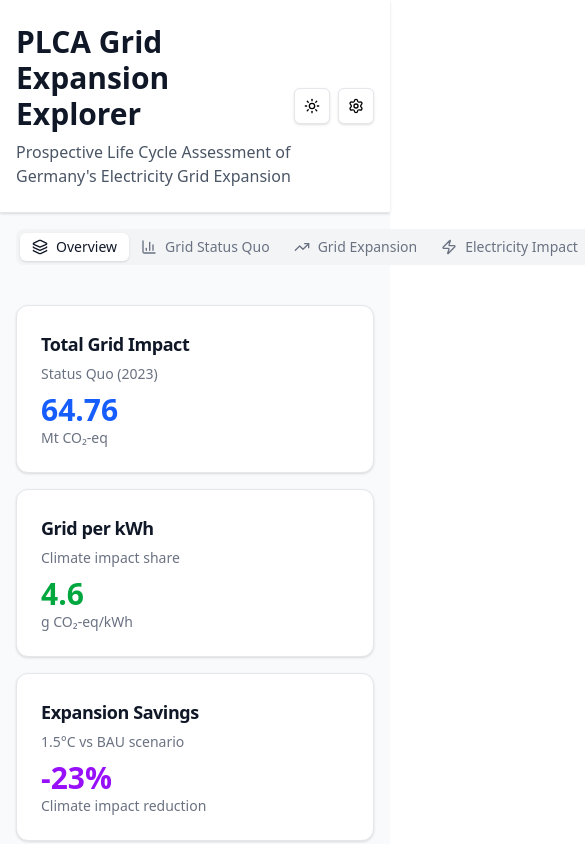
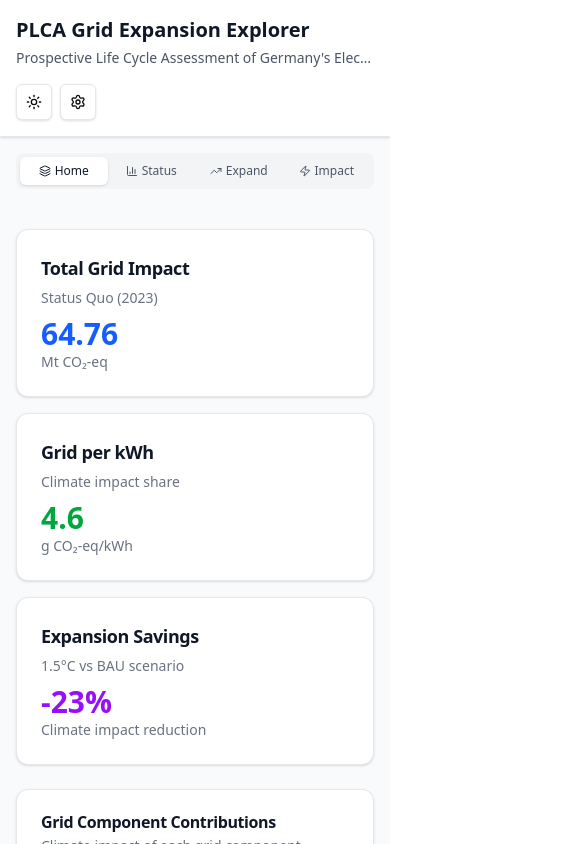
Before and after one commit to TimoDiepers/plca-grid-expansion, a React (Vite) app in the folder webapp/: page / in a window 390 px wide. Shown: the top 844 px of the page, 585 px wide, since content can reach past the window. Built offline with nearby package versions, Linux system fonts and the light colour scheme.

Commit message:
Fix dark mode toggle and mobile responsive layout
Co-authored-by: TimoDiepers <90762029+TimoDiepers@users.noreply.github.com>

```diff
--- a/webapp/src/App.tsx
+++ b/webapp/src/App.tsx
@@ -30,20 +30,20 @@ function App() {
   const { theme, setTheme } = useTheme();
 
   return (
-    <div className="min-h-screen bg-gray-50 dark:bg-gray-950 transition-colors">
+    <div className="min-h-screen bg-gray-50 dark:bg-gray-950 transition-colors overflow-x-hidden">
       {/* Header */}
       <header className="bg-white dark:bg-gray-900 border-b border-gray-200 dark:border-gray-800 shadow-sm">
-        <div className="max-w-7xl mx-auto px-4 py-6">
-          <div className="flex items-center justify-between">
-            <div>
-              <h1 className="text-3xl font-bold text-gray-900 dark:text-gray-50">
+        <div className="max-w-7xl mx-auto px-4 py-4 sm:py-6">
+          <div className="flex flex-col sm:flex-row sm:items-center sm:justify-between gap-4">
+            <div className="min-w-0">
+              <h1 className="text-xl sm:text-3xl font-bold text-gray-900 dark:text-gray-50 truncate">
                 PLCA Grid Expansion Explorer
               </h1>
-              <p className="mt-2 text-gray-600 dark:text-gray-400">
+              <p className="mt-1 sm:mt-2 text-sm sm:text-base text-gray-600 dark:text-gray-400 truncate">
                 Prospective Life Cycle Assessment of Germany's Electricity Grid Expansion
               </p>
             </div>
-            <div className="flex items-center gap-2">
+            <div className="flex items-center gap-2 flex-shrink-0">
               {/* Theme Toggle */}
               <DropdownMenu>
                 <DropdownMenuTrigger asChild>
@@ -100,40 +100,48 @@ function App() {
       </header>
 
       {/* Navigation */}
-      <div className="max-w-7xl mx-auto px-4 py-4">
+      <div className="max-w-7xl mx-auto px-4 py-4 overflow-x-auto">
         <Tabs>
-          <TabsList className="bg-gray-100 dark:bg-gray-800">
+          <TabsList className="bg-gray-100 dark:bg-gray-800 flex-wrap sm:flex-nowrap w-full sm:w-auto">
             <TabsTrigger
               value="overview"
               isActive={activeTab === "overview"}
               onClick={() => setActiveTab("overview")}
+              className="flex-1 sm:flex-none text-xs sm:text-sm"
             >
-              <Layers className="w-4 h-4 mr-2" />
-              Overview
+              <Layers className="w-3 h-3 sm:w-4 sm:h-4 mr-1 sm:mr-2" />
+              <span className="hidden xs:inline">Overview</span>
+              <span className="xs:hidden">Home</span>
             </TabsTrigger>
             <TabsTrigger
               value="status-quo"
               isActive={activeTab === "status-quo"}
               onClick={() => setActiveTab("status-quo")}
+              className="flex-1 sm:flex-none text-xs sm:text-sm"
             >
-              <BarChart3 className="w-4 h-4 mr-2" />
-              Grid Status Quo
+              <BarChart3 className="w-3 h-3 sm:w-4 sm:h-4 mr-1 sm:mr-2" />
+              <span className="hidden sm:inline">Grid Status Quo</span>
+              <span className="sm:hidden">Status</span>
             </TabsTrigger>
             <TabsTrigger
               value="expansion"
               isActive={activeTab === "expansion"}
               onClick={() => setActiveTab("expansion")}
+              className="flex-1 sm:flex-none text-xs sm:text-sm"
             >
-              <TrendingUp className="w-4 h-4 mr-2" />
-              Grid Expansion
+              <TrendingUp className="w-3 h-3 sm:w-4 sm:h-4 mr-1 sm:mr-2" />
+              <span className="hidden sm:inline">Grid Expansion</span>
+              <span className="sm:hidden">Expand</span>
             </TabsTrigger>
             <TabsTrigger
               value="electricity"
               isActive={activeTab === "electricity"}
               onClick={() => setActiveTab("electricity")}
+              className="flex-1 sm:flex-none text-xs sm:text-sm"
             >
-              <Zap className="w-4 h-4 mr-2" />
-              Electricity Impact
+              <Zap className="w-3 h-3 sm:w-4 sm:h-4 mr-1 sm:mr-2" />
+              <span className="hidden sm:inline">Electricity Impact</span>
+              <span className="sm:hidden">Impact</span>
             </TabsTrigger>
           </TabsList>
         </Tabs>
--- a/webapp/src/components/ui/tabs.tsx
+++ b/webapp/src/components/ui/tabs.tsx
@@ -16,7 +16,7 @@ const TabsList = React.forwardRef<
   <div
     ref={ref}
     className={cn(
-      "inline-flex h-9 items-center justify-center rounded-lg bg-gray-100 p-1 text-gray-500 dark:bg-gray-800 dark:text-gray-400",
+      "inline-flex h-auto min-h-9 items-center justify-center rounded-lg bg-gray-100 p-1 text-gray-500 dark:bg-gray-800 dark:text-gray-400",
       className
     )}
     {...props}
@@ -34,10 +34,10 @@ const TabsTrigger = React.forwardRef<HTMLButtonElement, TabsTriggerProps>(
     <button
       ref={ref}
       className={cn(
-        "inline-flex items-center justify-center whitespace-nowrap rounded-md px-3 py-1 text-sm font-medium ring-offset-white transition-all focus-visible:outline-none focus-visible:ring-2 focus-visible:ring-gray-950 focus-visible:ring-offset-2 disabled:pointer-events-none disabled:opacity-50 dark:ring-offset-gray-950 dark:focus-visible:ring-gray-300",
+        "inline-flex items-center justify-center whitespace-nowrap rounded-md px-2 sm:px-3 py-1.5 text-sm font-medium ring-offset-white transition-all focus-visible:outline-none focus-visible:ring-2 focus-visible:ring-gray-950 focus-visible:ring-offset-2 disabled:pointer-events-none disabled:opacity-50 dark:ring-offset-gray-950 dark:focus-visible:ring-gray-300",
         isActive
           ? "bg-white text-gray-900 shadow dark:bg-gray-950 dark:text-gray-50"
-          : "hover:bg-white/50 dark:hover:bg-gray-800/50",
+          : "hover:bg-white/50 dark:hover:bg-gray-800/50 text-gray-600 dark:text-gray-400",
         className
       )}
       {...props}
--- a/webapp/src/index.css
+++ b/webapp/src/index.css
@@ -21,25 +21,23 @@
   --radius: 0.5rem;
 }
 
-/* Dark mode styles */
-.dark {
-  --color-background: #0a0a0a;
-  --color-foreground: #fafafa;
-  --color-card: #171717;
-  --color-card-foreground: #fafafa;
-  --color-primary: #fafafa;
-  --color-primary-foreground: #171717;
-  --color-secondary: #262626;
-  --color-secondary-foreground: #fafafa;
-  --color-muted: #262626;
-  --color-muted-foreground: #a3a3a3;
-  --color-accent: #262626;
-  --color-accent-foreground: #fafafa;
-  --color-destructive: #7f1d1d;
-  --color-destructive-foreground: #fafafa;
-  --color-border: #262626;
-  --color-input: #262626;
-  --color-ring: #d4d4d4;
+/* Base styles */
+html {
+  color-scheme: light;
+}
+
+html.dark {
+  color-scheme: dark;
+}
+
+body {
+  background-color: #ffffff;
+  color: #0a0a0a;
+}
+
+.dark body {
+  background-color: #0a0a0a;
+  color: #fafafa;
 }
 
 /* Custom chart styles */
```
